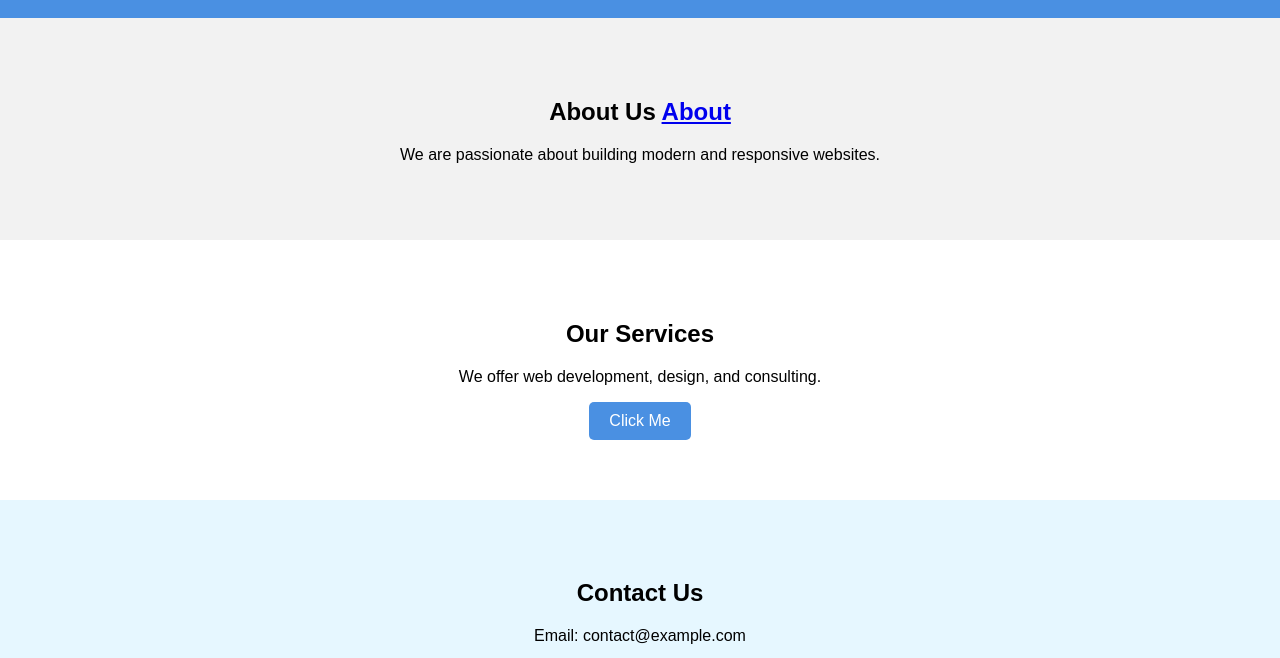
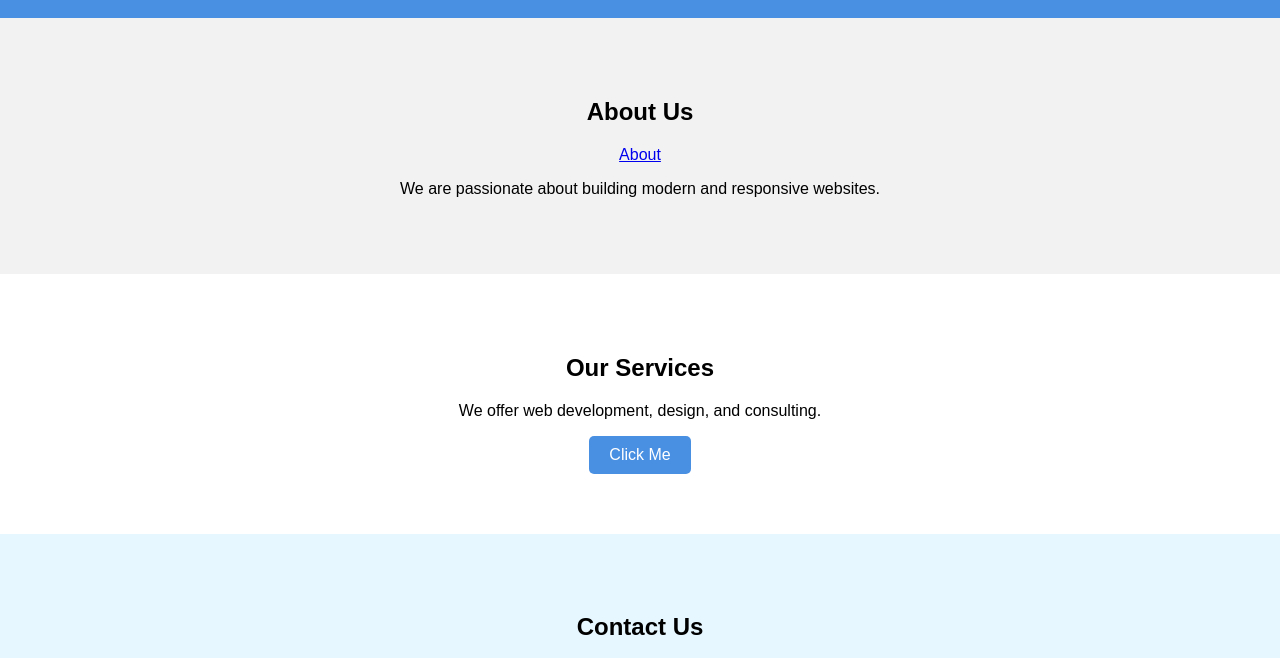
Before and after one commit to svenugopal026/mypage, a plain HTML site: page index.html in a window 1280 px wide. Shown: the part 120-778 px from the top of the page. Drawn offline with Linux system fonts and the light colour scheme.

Commit message:
Update index.html

```diff
--- a/index.html
+++ b/index.html
@@ -76,8 +76,9 @@
   </header>
 
   <section id="about">
-    <h2>About Us       <a href="https://venuwritinboard.onrender.com/">About</a>
-</h2>
+    <h2>About Us</h2>
+    <a href="https://venuwritinboard.onrender.com/">About</a>
+
     <p>We are passionate about building modern and responsive websites.</p>
   </section>
 
```
